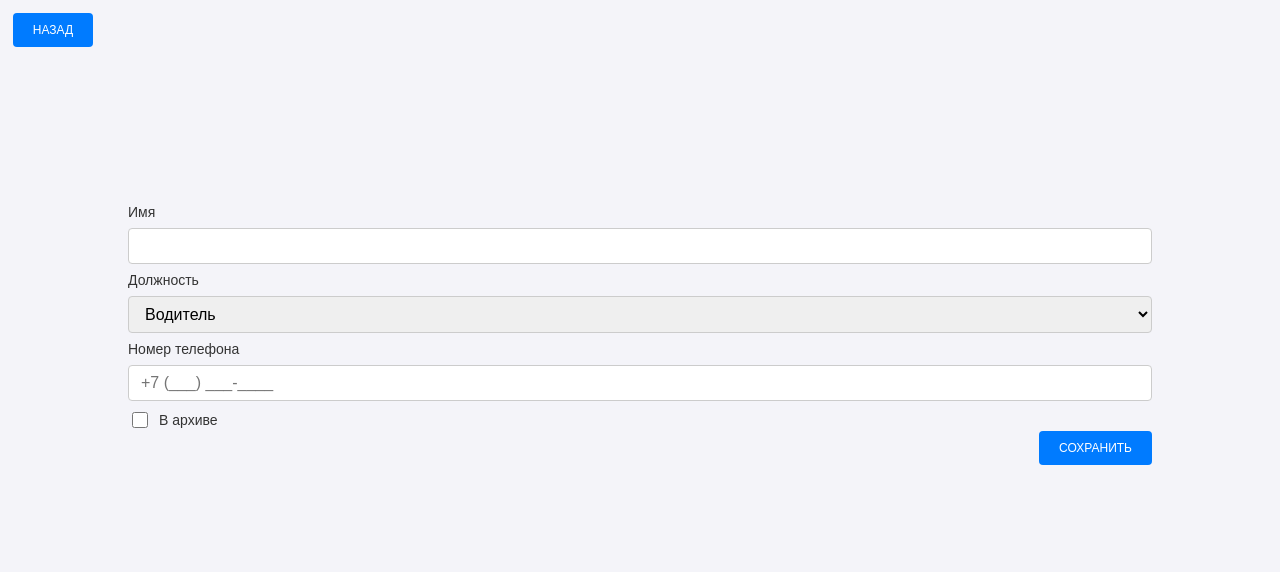
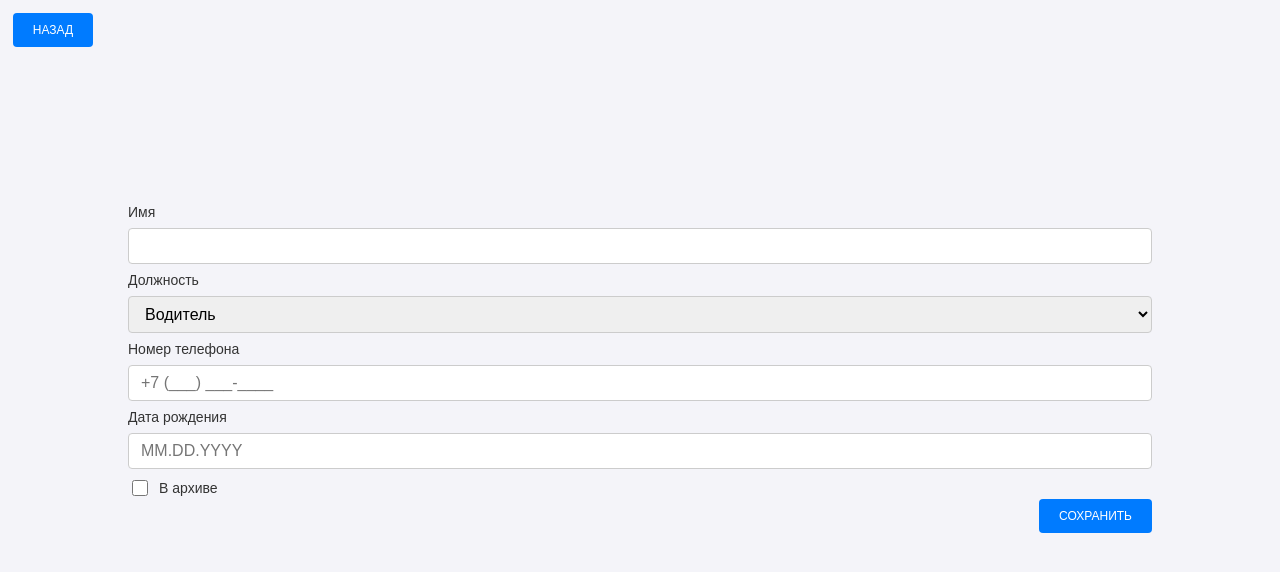
Before and after one commit to matsiushM/admin-test, a React (Vite) app: page /add in a window 1280 px wide. Shown: the top 572 px of the page. Built offline with nearby package versions, Linux system fonts and the light colour scheme.

Commit message:
feat: added input for edit birthday

```diff
--- a/src/entities/employers/ui/Fields.tsx
+++ b/src/entities/employers/ui/Fields.tsx
@@ -2,6 +2,7 @@ import {TextField} from "shared/ui/TextField";
 import {Select} from "shared/ui/Select";
 import {PhoneInput} from "shared/ui/PhoneInput";
 import {Checkbox} from "shared/ui/Checkbox";
+import {DateInput} from "shared/ui/DateInput";
 import {Employee} from "../model/types.ts";
 import {ROLES, ROLES_NAMES} from "../constants.ts";
 
@@ -32,6 +33,11 @@ export const Fields = ({employee, onChange}: FieldsProps) => {
             value={employee.phone}
             onChange={(value) => onChange({option: 'phone', value})}
         />
+        <DateInput
+            label="Дата рождения"
+            value={employee.birthday}
+            onChange={(value) => onChange({option: 'birthday', value})}
+        />
         <Checkbox
             label='В архиве'
             value={employee.isArchive}
--- a/src/shared/ui/DateInput/index.tsx
+++ b/src/shared/ui/DateInput/index.tsx
@@ -1,3 +1,5 @@
+import React from "react";
+
 import styles from './InputDate.module.sass';
 
 export interface InputDateProps {
@@ -7,16 +9,32 @@ export interface InputDateProps {
     placeholder?: string;
 }
 
-export const DateInput = ({ label, value, onChange, placeholder }: InputDateProps) => (
+export const DateInput = ({label, value, onChange, placeholder}: InputDateProps) => {
+    const handleInputChange = (e: React.ChangeEvent<HTMLInputElement>) => {
+        let inputValue = e.target.value.replace(/[^\d/]/g, '');
+
+        if (inputValue.length > 10) inputValue = inputValue.slice(0, 10);
+
+        if (inputValue.length > 2) {
+            inputValue = inputValue.slice(0, 2) + '.' + inputValue.slice(2);
+        }
+        if (inputValue.length > 5) {
+            inputValue = inputValue.slice(0, 5) + '.' + inputValue.slice(5, 9);
+        }
+
+        onChange(inputValue);
+    };
+
+    return (
         <div className={styles.inputWrapper}>
             <label className={styles.label}>{label}</label>
             <input
                 type="text"
                 className={styles.input}
                 value={value}
-          onChange={(e) => onChange(e.target.value)}
-          placeholder={placeholder}
-          pattern="\d{2}/\d{2}/\d{4}"
+                onChange={handleInputChange}
+                placeholder={placeholder || 'MM.DD.YYYY'}
             />
         </div>
-);
+    )
+};
```
Lines whose indentation alone changed are shown as unchanged.
